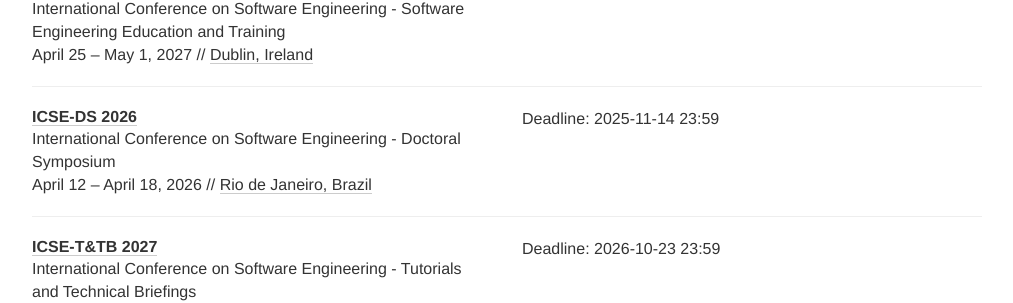
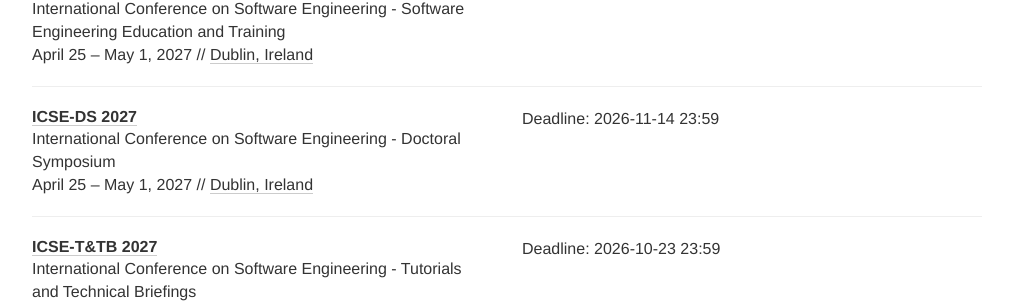
Before and after one commit to se-deadlines/se-deadlines.github.io, a Jekyll site: the page built from index.html, in a window 1280 px wide and 900 px high, scrolled down 1414 px. Shown: the part 152-455 px from the top of the window, without its empty margins (133-1146 px from the left). Built offline with Jekyll 4.4.1, drawn with Linux system fonts in a browser that asks for light colours; nearby versions of some CDN libraries.

Commit message:
Bump ICSE-DS to ICSE 2027 Dublin

```diff
--- a/_data/conferences.yml
+++ b/_data/conferences.yml
@@ -79,12 +79,12 @@
 
 - name: ICSE-DS
   description: International Conference on Software Engineering - Doctoral Symposium
-  year: 2026
-  link: https://conf.researchr.org/track/icse-2026/icse-2026-doctoral-symposium
-  deadline:
-  - "2025-11-14 23:59"
-  date: April 12 - April 18, 2026
-  place: Rio de Janeiro, Brazil
+  year: 2027
+  link: https://conf.researchr.org/track/icse-2027/icse-2027-doctoral-symposium
+  deadline:
+  - "2026-11-14 23:59"
+  date: April 25 - May 1, 2027
+  place: Dublin, Ireland
   tags: [CO, DOS]
 
 - name: ICSE-T&TB
```
